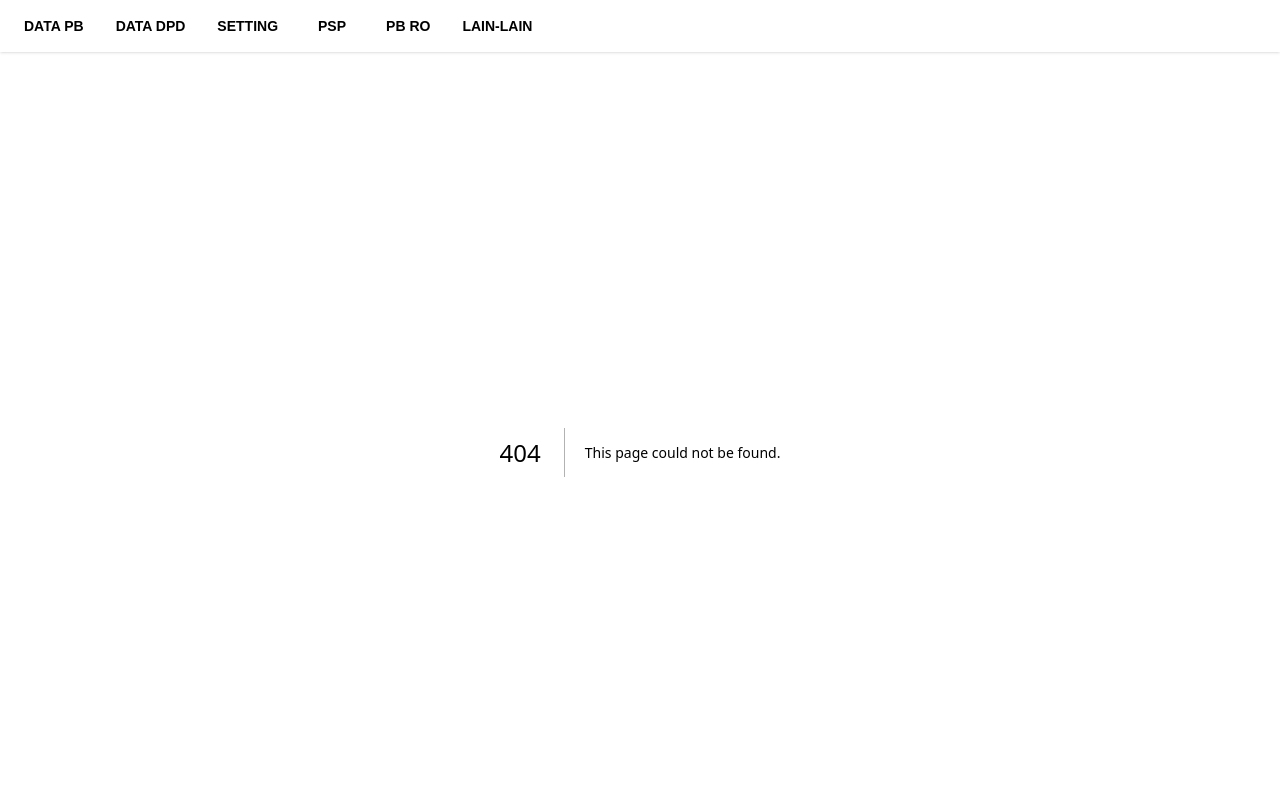
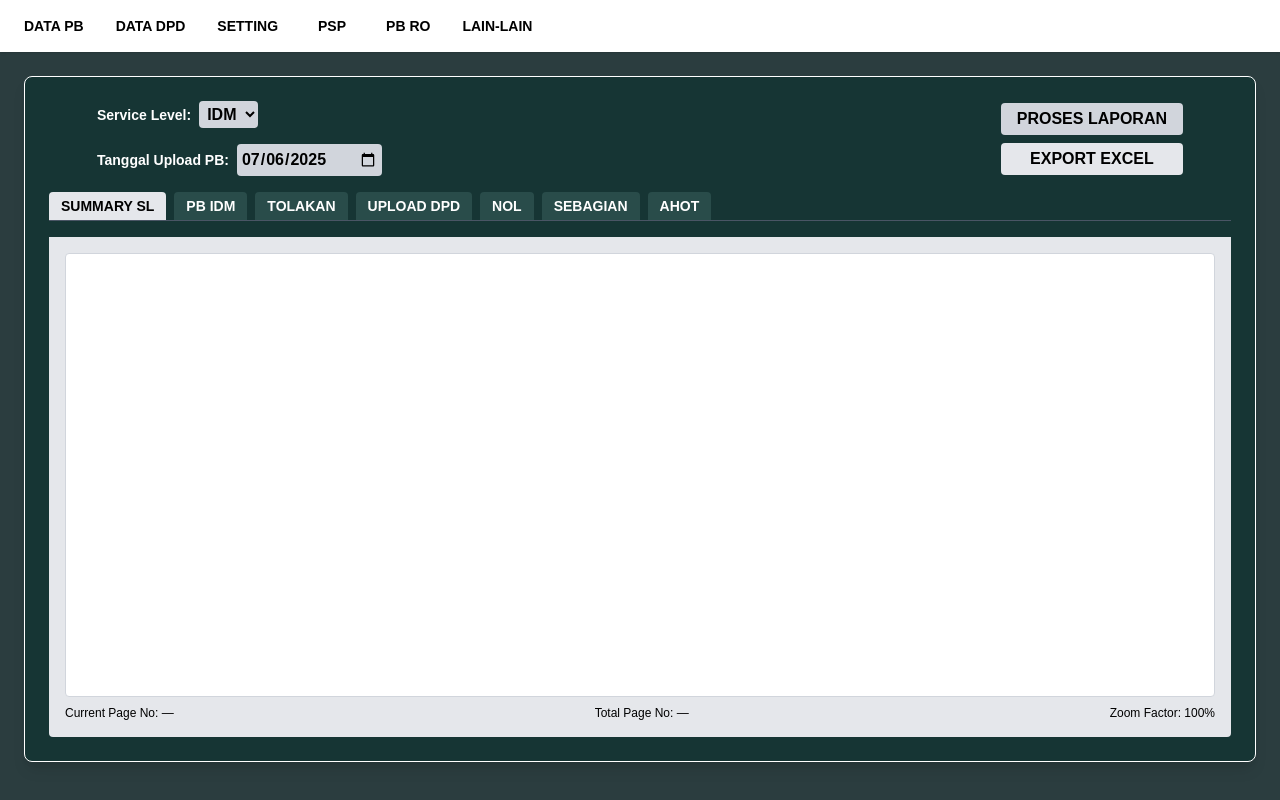
Before and after one commit to IdoMunthe/upload-pb-idm, a Next.js app: page /data-pb/service-level in a window 1280 px wide. Before the commit this address had no page. Shown: the top 800 px of the page. Built offline with nearby package versions, Linux system fonts and the light colour scheme.

Commit message:
finished ui service-level

```diff
--- /dev/null
+++ b/src/app/data-pb/service-level/page.tsx
@@ -0,0 +1,106 @@
+"use client";
+
+import React, { useState } from "react";
+
+export default function ServiceLevelPage() {
+  // State
+  const [serviceLevel, setServiceLevel] = useState("IDM");
+  const [uploadDate, setUploadDate] = useState("2025-07-06");
+  const tabs = [
+    "SUMMARY SL",
+    "PB IDM",
+    "TOLAKAN",
+    "UPLOAD DPD",
+    "NOL",
+    "SEBAGIAN",
+    "AHOT",
+  ];
+  const [activeTab, setActiveTab] = useState(tabs[0]);
+
+  return (
+    <div className="min-h-screen bg-[#2b3d3f] p-6 text-white">
+      {/* Container */}
+      <div className="bg-[#163534] border p-6 rounded-lg shadow-lg space-y-4">
+        {/* Header Controls */}
+        <div className="flex items-center justify-between [&>*]:px-12">
+          {/* Left controls */}
+          <div className="flex flex-wrap gap-4 flex-col">
+            <div className="flex items-center gap-2">
+              <label className="font-semibold text-sm">Service Level:</label>
+              <select
+                className="text-black font-semibold bg-gray-300 p-1 rounded"
+                value={serviceLevel}
+                onChange={(e) => setServiceLevel(e.target.value)}
+              >
+                <option value="IDM">IDM</option>
+                <option value="OMI">OMI</option>
+              </select>
+            </div>
+
+            <div className="flex items-center gap-2">
+              <label className="font-semibold text-sm">
+                Tanggal Upload PB:
+              </label>
+              <input
+                type="date"
+                className="text-black font-semibold bg-gray-300  p-1 rounded"
+                value={uploadDate}
+                onChange={(e) => setUploadDate(e.target.value)}
+              />
+            </div>
+          </div>
+
+          {/* Right buttons */}
+          <div className="flex gap-2 flex-col">
+            <button className="px-4 py-1 bg-gray-300 text-black font-semibold rounded hover:bg-gray-400">
+              PROSES LAPORAN
+            </button>
+            <button className="px-4 py-1 bg-gray-200 text-black font-semibold rounded hover:bg-gray-300">
+              EXPORT EXCEL
+            </button>
+          </div>
+        </div>
+
+        {/* Tabs */}
+        <div className="border-b border-gray-600 flex gap-2">
+          {tabs.map((tab) => (
+            <button
+              key={tab}
+              onClick={() => setActiveTab(tab)}
+              className={`px-3 py-1 text-sm font-semibold rounded-t ${
+                activeTab === tab
+                  ? "bg-gray-200 text-black"
+                  : "bg-[#294c4a] text-white hover:bg-[#3a635f]"
+              }`}
+            >
+              {tab}
+            </button>
+          ))}
+        </div>
+
+        {/* Report Viewer Area */}
+        <div className="bg-gray-200 h-[500px] text-black rounded-b p-4 flex flex-col">
+          {/* Toolbar placeholder */}
+          {/* <div className="flex gap-2 mb-2">
+            <button className="p-1 bg-white rounded shadow-sm">⏮</button>
+            <button className="p-1 bg-white rounded shadow-sm">◀️</button>
+            <button className="p-1 bg-white rounded shadow-sm">▶️</button>
+            <button className="p-1 bg-white rounded shadow-sm">⏭</button>
+            <button className="p-1 bg-white rounded shadow-sm">🔍+</button>
+            <button className="p-1 bg-white rounded shadow-sm">🔍-</button>
+          </div> */}
+
+          {/* Empty content */}
+          <div className="flex-grow border border-gray-300 rounded bg-white" />
+
+          {/* Footer status bar */}
+          <div className="mt-2 flex justify-between text-xs">
+            <span>Current Page No: —</span>
+            <span>Total Page No: —</span>
+            <span>Zoom Factor: 100%</span>
+          </div>
+        </div>
+      </div>
+    </div>
+  );
+}
```
